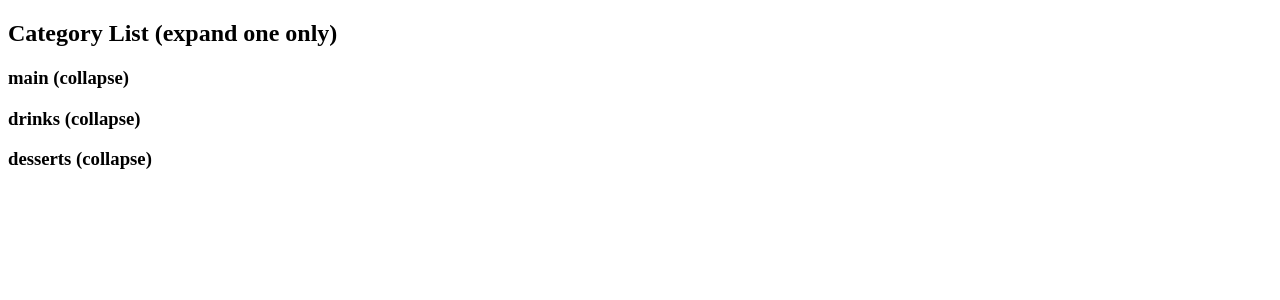
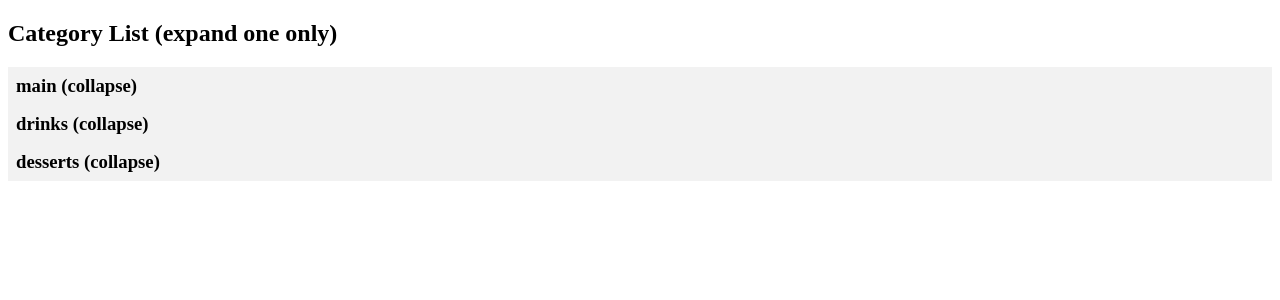
Before and after one commit to Bob769-wq/Angular-lunch-selecor, an Angular app: page / in a window 1280 px wide. Shown: the top 300 px of the page. Built offline with nearby package versions, Linux system fonts and the light colour scheme.

Commit message:
css correction

```diff
--- a/src/app/category-exclusive/category-item.component.css
+++ b/src/app/category-exclusive/category-item.component.css
@@ -1,12 +1,20 @@
 h3 {
   cursor: pointer;
   user-select: none;
+  padding: .5rem;
+  background-color: #f2f2f2;
+  margin: 0;
 }
 
 h3:hover {
-  counter-reset: #007bff;
+  background-color: #e0e0e0;
 }
 
 ul {
-  margin-left: 1rem;
+  margin: 0;
+  padding-left: 1.5rem;
 }
+
+li {
+  line-height: 1.5;
+}
```
